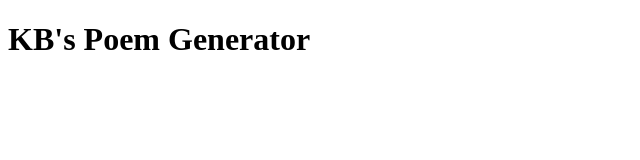
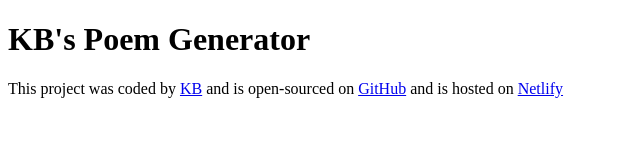
Before and after one commit to Kbforsure/KB-poem-generator, a plain HTML site: page index.html in a window 1280 px wide. Shown: the whole page, without its empty margins (0-640 px from the left). Drawn offline with Linux system fonts and the light colour scheme.

Commit message:
Adding project requirements

```diff
--- a/index.html
+++ b/index.html
@@ -7,5 +7,16 @@
   </head>
   <body>
     <h1>KB's Poem Generator</h1>
+    <footer>
+      This project was coded by
+      <a href="https://github.com/Kbforsure" target="_blank">KB</a>
+      and is open-sourced on
+      <a href="https://github.com/Kbforsure/KB-poem-generator" target="_blank"
+        >GitHub</a
+      >
+      and is hosted on
+      <a href="https://kbaipoem.netlify.app/" target="_blank">Netlify</a>
+    </footer>
+    <script src="src/index.js"></script>
   </body>
 </html>
```
